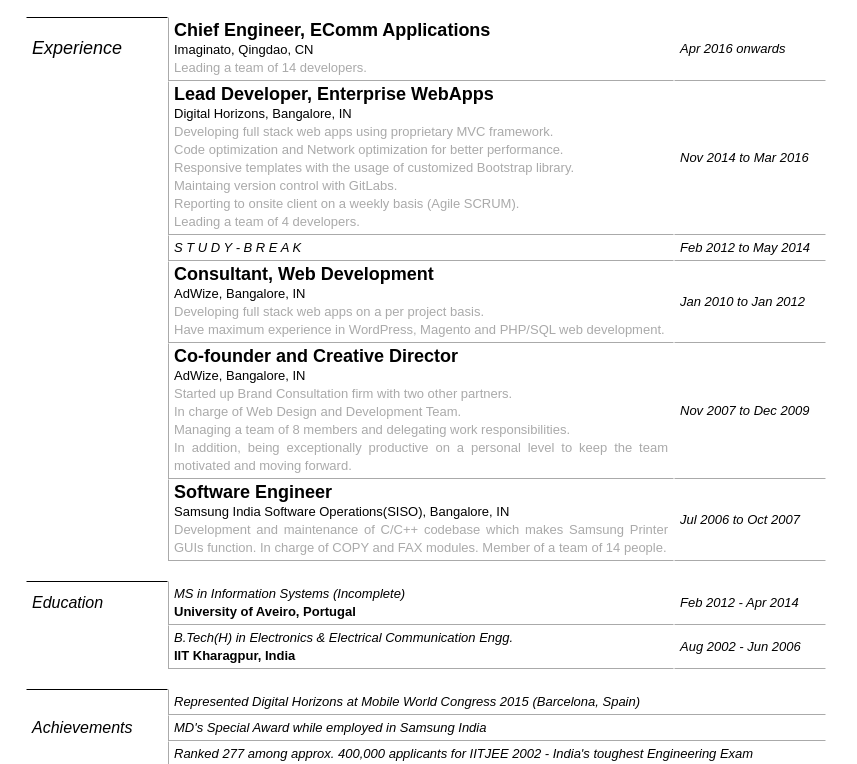
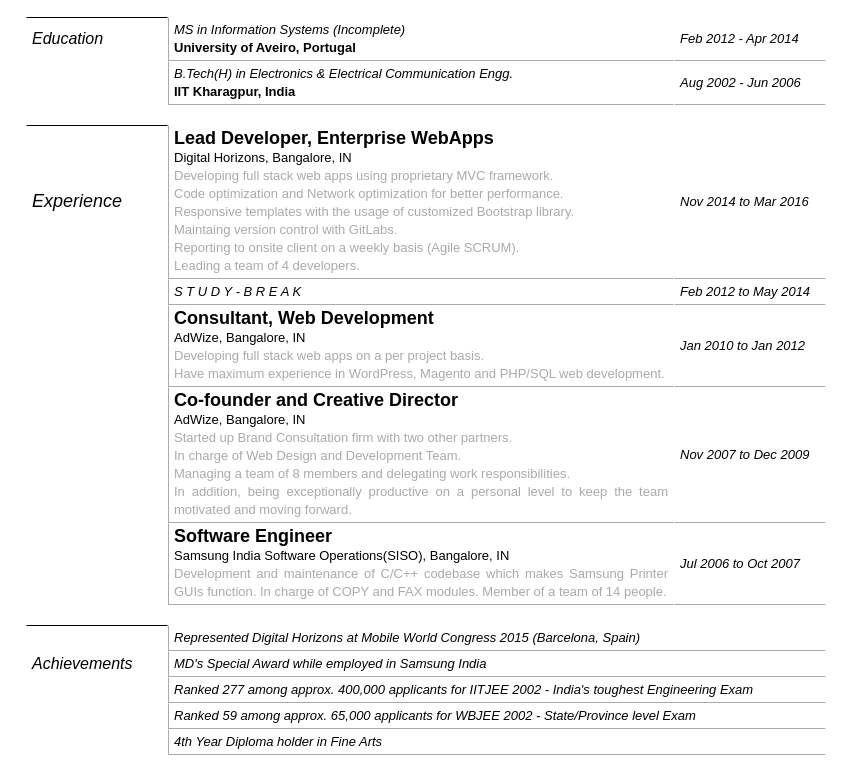
Before and after one commit to MrMute605/MyResume, a plain HTML site: page index.html in a window 1280 px wide. Shown: the part 270-1034 px from the top of the page, without its empty margins (214-1071 px from the left). Drawn offline with Linux system fonts and the light colour scheme.

Commit message:
Update index.html

```diff
--- a/index.html
+++ b/index.html
@@ -35,21 +35,15 @@
   <td><p><span style="font-size:12px;float:right">Dated: April 2016</span><br><br><img src="https://scontent.fmaa1-1.fna.fbcdn.net/hphotos-xaf1/v/t1.0-9/319205_10150476972240600_1684927962_n.jpg?oh=0911f42357310e6e4574ff2d0304030b&oe=579267F7" width="160"></p></td>
 </tr>
 </table>
+<!-- EDUCATION -->
+<table width="800" cellspacing="0" style="color:#000;font-family:sans-serif">
+<tr><td width="130" style="border-top:solid 1px #000"><span style="font-size:16px"><em>Education</em></span></td><td style="border-left:solid 1px #aaa;border-bottom:solid 1px #aaa;"><em>MS in Information Systems (Incomplete)</em><br><b>University of Aveiro, Portugal</b></td><td width="140" style="border-bottom:solid 1px #aaa"><em>Feb 2012 - Apr 2014</em></td></tr>
+<td></td><td style="border-left:solid 1px #aaa;border-bottom:solid 1px #aaa;"><em>B.Tech(H) in Electronics & Electrical Communication Engg.</em><br><b>IIT Kharagpur, India</b></td><td style="border-bottom:solid 1px #aaa"><em>Aug 2002 - Jun 2006</em></td></tr>
+</table>
 <!-- EXPERIENCE -->
 <table width="800" cellspacing="0" style="color:#000;font-family:sans-serif">
 	<tr>
 	  <td width="130" style="border-top:solid 1px #000"><span style="font-size:18px"><em>Experience</em></span></td>
-	  <td style="border-left:solid 1px #aaa;border-bottom:solid 1px #aaa;">
-		<b style="font-size:18px">Chief Engineer, EComm Applications</b><br>
-		Imaginato, Qingdao, CN<br>
-		<span style="color:#aaa">
-		  Leading a team of 14 developers.
-		</span>
-	  </td>
-	  <td width="140" style="border-bottom:solid 1px #aaa"><em>Apr 2016 onwards</em></td>
-	</tr>
-	<tr>
-	  <td width="130"></td>
 	  <td style="border-left:solid 1px #aaa;border-bottom:solid 1px #aaa;">
 		<b style="font-size:18px">Lead Developer, Enterprise WebApps</b><br>
 		Digital Horizons, Bangalore, IN<br>
@@ -97,11 +91,6 @@
 	  <td></td><td style="border-left:solid 1px #aaa;border-bottom:solid 1px #aaa;"><b style="font-size:18px">Software Engineer</b><br>Samsung India Software Operations(SISO), Bangalore, IN<br><span style="color:#aaa">Development and maintenance of C/C++ codebase which makes Samsung Printer GUIs function. In charge of COPY and FAX modules. Member of a team of 14 people.</span></td><td style="border-bottom:solid 1px #aaa"><em>Jul 2006 to Oct 2007</em></td>
 	</tr>
 </table>
-<!-- EDUCATION -->
-<table width="800" cellspacing="0" style="color:#000;font-family:sans-serif">
-<tr><td width="130" style="border-top:solid 1px #000"><span style="font-size:16px"><em>Education</em></span></td><td style="border-left:solid 1px #aaa;border-bottom:solid 1px #aaa;"><em>MS in Information Systems (Incomplete)</em><br><b>University of Aveiro, Portugal</b></td><td width="140" style="border-bottom:solid 1px #aaa"><em>Feb 2012 - Apr 2014</em></td></tr>
-<td></td><td style="border-left:solid 1px #aaa;border-bottom:solid 1px #aaa;"><em>B.Tech(H) in Electronics & Electrical Communication Engg.</em><br><b>IIT Kharagpur, India</b></td><td style="border-bottom:solid 1px #aaa"><em>Aug 2002 - Jun 2006</em></td></tr>
-</table>
 <!-- ACHIEVEMENTS -->
 <table width="800" cellspacing="0" style="color:#000;font-family:sans-serif">
 <tr><td width="130" rowspan="4" style="border-top:solid 1px #000"><span style="font-size:16px"><em>Achievements</em></span></td><td style="border-left:solid 1px #aaa;border-bottom:solid 1px #aaa;"><em>Represented Digital Horizons at Mobile World Congress 2015 (Barcelona, Spain)</em></td></tr>
```
